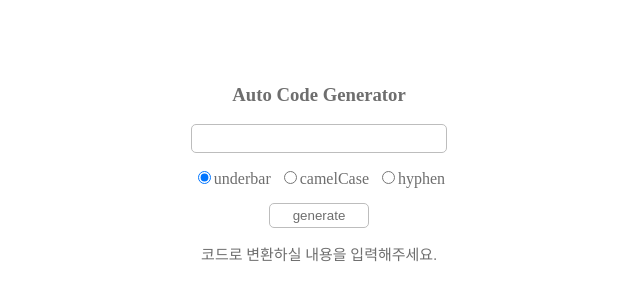
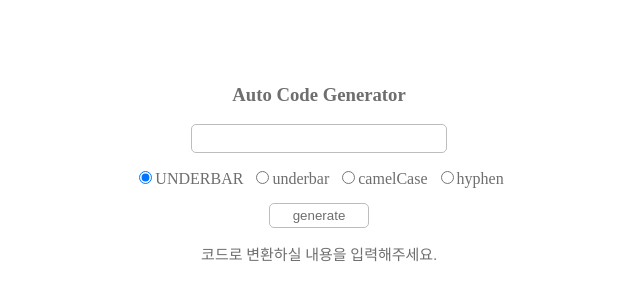
Before and after one commit to code0xff/auto-code-gen, a React app: page / in a window 1280 px wide. Shown: the part 236-536 px from the top of the page, without its empty margins (321-961 px from the left). Built offline with nearby package versions, Linux system fonts and the light colour scheme.

Commit message:
add UNDERBAR

```diff
--- a/src/components/App.js
+++ b/src/components/App.js
@@ -4,7 +4,7 @@ import './App.css'
 import properties from '../constants/properties.json'
 
 export default class App extends Component {
-  state = {type: 'underbar', target: null, code: '코드로 변환하실 내용을 입력해주세요.'}
+  state = {type: 'UNDERBAR', target: null, code: '코드로 변환하실 내용을 입력해주세요.'}
 
   _generate = () => {
     axios.get(`http:/${properties.API_IP}:${properties.API_PORT}/translate?target=${this.state.target}`)
@@ -16,8 +16,10 @@ export default class App extends Component {
         let code = ''
         const {type} = this.state
 
-        if (type === 'underbar') {
+        if (type === 'UNDERBAR') {
           code = strings.join('_').toUpperCase();
+        } else if (type === 'underbar') {
+          code = strings.join('_').toLowerCase();
         } else if (type === 'hyphen') {
           code = strings.join('-').toLowerCase();
         } else if (type === 'camelCase') {
@@ -57,9 +59,16 @@ export default class App extends Component {
             className='radio-type'
             type='radio'
             name='type'
+            value='UNDERBAR'
+            onClick={this._setType}
+            defaultChecked
+          />UNDERBAR&nbsp;&nbsp;
+          <input
+            className='radio-type'
+            type='radio'
+            name='type'
             value='underbar'
             onClick={this._setType}
-            defaultChecked
           />underbar&nbsp;&nbsp;
           <input
             className='radio-type'
```
Also changed, not shown: 1 other file (tests, documents, lock files or other folders).
